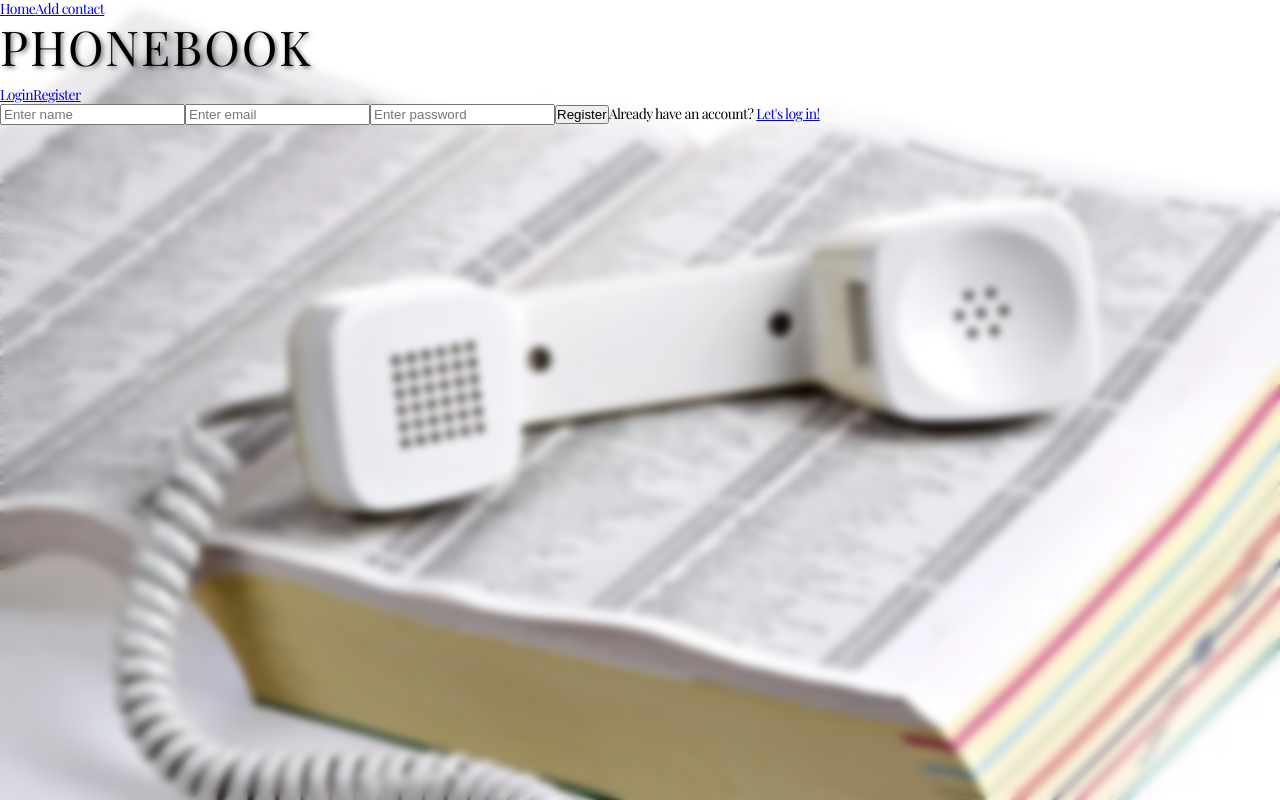
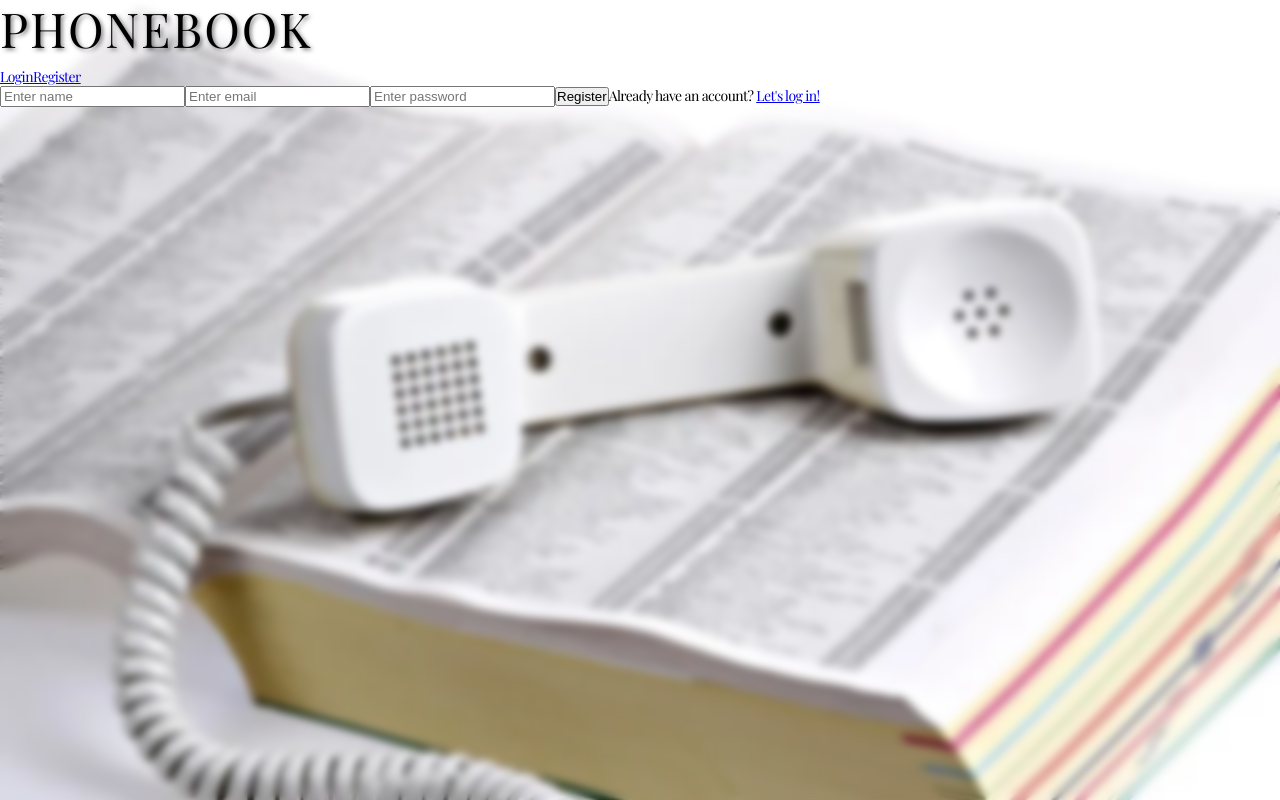
Before and after one commit to Kreal11/goit-react-hw-08-phonebook, a React (Create React App) app: page /goit-react-hw-08-phonebook/register in a window 1280 px wide. Built offline with nearby package versions, Linux system fonts and the light colour scheme.

Commit message:
done logout page and redirections for login and registration

```diff
--- a/src/components/App.jsx
+++ b/src/components/App.jsx
@@ -2,12 +2,12 @@ import { useDispatch } from 'react-redux';
 import { useEffect } from 'react';
 import { Route, Routes } from 'react-router-dom';
 import { Home } from 'pages/Home';
-import { AddContactForm } from 'pages/AddContact';
 import { Register } from 'pages/Register';
 import { Login } from 'pages/Login';
 import { NotFound } from 'pages/NotFound';
 import { Layout } from './Layout/Layout';
 import { refreshThunk } from 'redux/auth/operations';
+import { PrivateRoute } from 'hoc/PrivateRoute';
 
 export const App = () => {
   const dispatch = useDispatch();
@@ -19,8 +19,15 @@ export const App = () => {
   return (
     <Routes>
       <Route path="/" element={<Layout />}>
-        <Route index element={<Home />} />
-        <Route path="addContact" element={<AddContactForm />} />
+        <Route index element={<Login />} />
+        <Route
+          path="/home"
+          element={
+            <PrivateRoute>
+              <Home />
+            </PrivateRoute>
+          }
+        />
         <Route path="register" element={<Register />} />
         <Route path="login" element={<Login />} />
       </Route>
--- a/src/components/Layout/Layout.jsx
+++ b/src/components/Layout/Layout.jsx
@@ -1,18 +1,13 @@
-import { Blur, StyledHeaderH1 } from 'components/StyledApp';
+import { NavBar } from 'components/NavBar/NavBar';
+import { Blur } from 'components/StyledApp';
 import React from 'react';
-import { NavLink, Outlet } from 'react-router-dom';
+import { Outlet } from 'react-router-dom';
 
 export const Layout = () => {
   return (
     <>
       <header>
-        <nav>
-          <NavLink to="/">Home</NavLink>
-          <NavLink to="/addContact">Add contact</NavLink>
-          <StyledHeaderH1>PHONEBOOK</StyledHeaderH1>
-          <NavLink to="/login">Login</NavLink>
-          <NavLink to="/register">Register</NavLink>
-        </nav>
+        <NavBar />
       </header>
       <Blur></Blur>
       <Outlet />
--- /dev/null
+++ b/src/components/NavBar/NavBar.jsx
@@ -0,0 +1,36 @@
+import { StyledHeaderH1 } from 'components/StyledApp';
+import React from 'react';
+import { useDispatch, useSelector } from 'react-redux';
+import { NavLink } from 'react-router-dom';
+import { logoutThunk } from 'redux/auth/operations';
+import { selectIsLoggedIn, selectUser } from 'redux/auth/selectors';
+
+export const NavBar = () => {
+  const { name } = useSelector(selectUser);
+  const isLoggedIn = useSelector(selectIsLoggedIn);
+  const dispatch = useDispatch();
+
+  return (
+    <div>
+      <nav>
+        <div>
+          {/* {!isLoggedIn && <NavLink to="/">Start page</NavLink>} */}
+          <StyledHeaderH1>PHONEBOOK</StyledHeaderH1>
+          {/* {isLoggedIn && <NavLink to="/allContacts">My profile</NavLink>} */}
+        </div>
+
+        {!isLoggedIn ? (
+          <div>
+            <NavLink to="/login">Login</NavLink>
+            <NavLink to="/register">Register</NavLink>
+          </div>
+        ) : (
+          <div>
+            <span>{name}</span>
+            <button onClick={() => dispatch(logoutThunk())}>Log out</button>
+          </div>
+        )}
+      </nav>
+    </div>
+  );
+};
--- /dev/null
+++ b/src/hoc/PrivateRoute.jsx
@@ -0,0 +1,12 @@
+import React from 'react';
+import { useSelector } from 'react-redux';
+import { Navigate } from 'react-router-dom';
+import { selectIsLoggedIn } from 'redux/auth/selectors';
+
+export const PrivateRoute = ({ children }) => {
+  const isLoggedIn = useSelector(selectIsLoggedIn);
+  if (isLoggedIn) {
+    return children;
+  }
+  return <Navigate to="/login" />;
+};
--- a/src/pages/AddContact.jsx
+++ /dev/null
@@ -1,6 +0,0 @@
-import { AddContact } from 'components/AddContact/AddContact';
-import React from 'react';
-
-export const AddContactForm = () => {
-  return <AddContact />;
-};
--- a/src/pages/Home.jsx
+++ b/src/pages/Home.jsx
@@ -1,3 +1,4 @@
+import { AddContact } from 'components/AddContact/AddContact';
 import { AllContacts } from 'components/AllContacts/AllContacts';
 import Loader from 'components/Loader/Loader';
 import { SearchContacts } from 'components/SearchContact/SearchContact';
@@ -22,6 +23,7 @@ export const Home = () => {
   }, [dispatch, isLoggedIn]);
   return (
     <AppWrapper>
+      <AddContact />
       <SearchContacts />
       {!contacts.length && !error && !loading && (
         <StyledPlug>There are no contacts yet😭</StyledPlug>
--- a/src/pages/Login.jsx
+++ b/src/pages/Login.jsx
@@ -17,8 +17,8 @@ export const Login = () => {
     reset();
   };
   if (isLoggedIn) {
-    toast.success(`Welcome, ${name}!`);
-    return <Navigate to="/" />;
+    toast.success(`Greetings, ${name}!`);
+    return <Navigate to="/home" />;
   }
   return (
     <form action="" onSubmit={handleSubmit(submit)}>
--- a/src/pages/Register.jsx
+++ b/src/pages/Register.jsx
@@ -1,17 +1,26 @@
 import React from 'react';
 import { useForm } from 'react-hook-form';
-import { useDispatch } from 'react-redux';
-import { NavLink } from 'react-router-dom';
+import { useDispatch, useSelector } from 'react-redux';
+import { NavLink, Navigate } from 'react-router-dom';
+import { toast } from 'react-toastify';
 import { registerThunk } from 'redux/auth/operations';
+import { selectIsLoggedIn, selectUser } from 'redux/auth/selectors';
 
 export const Register = () => {
   const { register, handleSubmit, reset } = useForm();
   const dispatch = useDispatch();
+  const isLoggedIn = useSelector(selectIsLoggedIn);
+  const { name } = useSelector(selectUser);
 
   const submit = data => {
     dispatch(registerThunk(data));
     reset();
   };
+
+  if (isLoggedIn) {
+    toast.success(`Welcome ${name}`);
+    return <Navigate to="/home" />;
+  }
 
   return (
     <form action="" onSubmit={handleSubmit(submit)}>
```
Also changed, not shown: src/components/NavBar/StyledNavBar.js (added).
